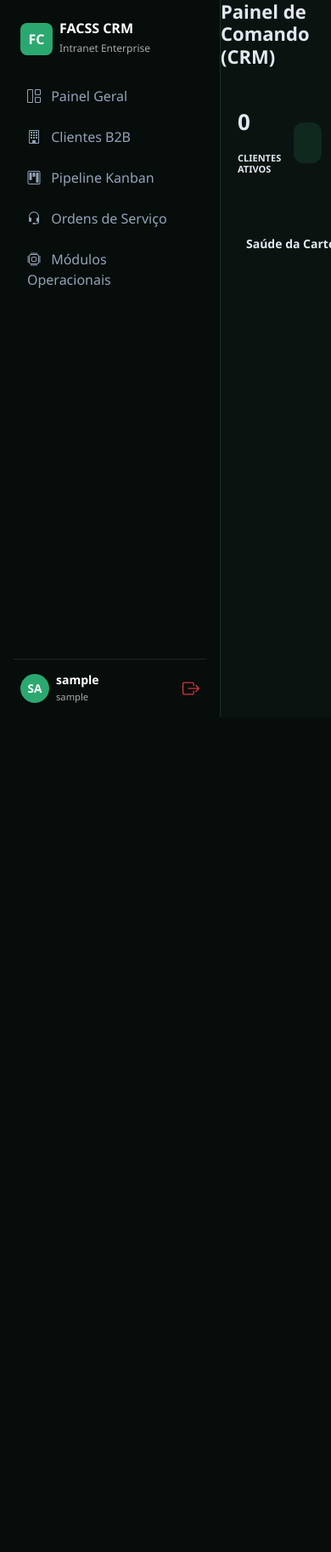
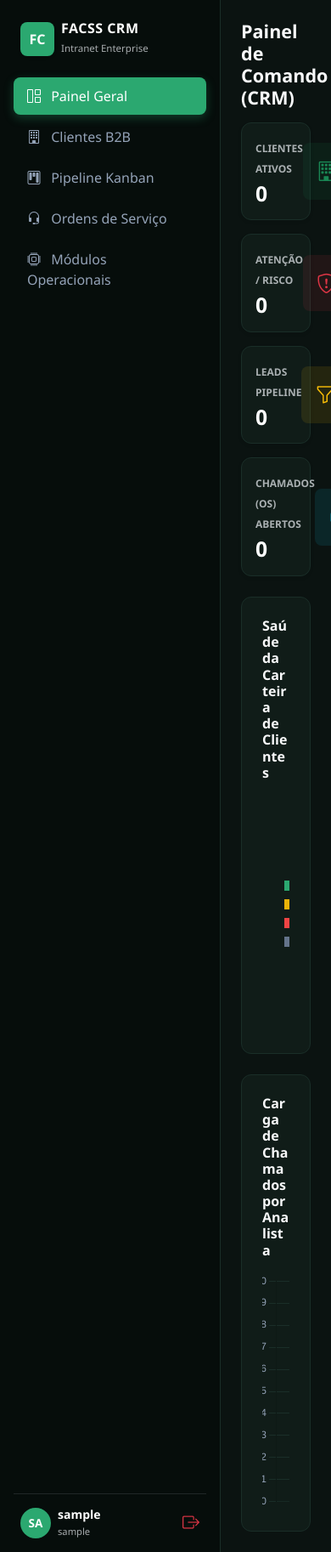
Before and after one commit to fjunioalves-18/facss-crm, a Flask app: page / in a window 390 px wide. Shown: the whole page at 85% size. Before the commit the page ends 844 px from the top, so only its background shows below. Run offline with Flask 3, Linux system fonts and the light colour scheme; the visitor is signed in with stand-in values (Sample User, id 1); data that the repository does not hold is empty; a map, chart or similar area stays blank.

Commit message:
Restaurando layout definitivo verde FACSS, KPIs e backend ajustado

```diff
--- a/app.py
+++ b/app.py
@@ -22,7 +22,7 @@ if not firebase_admin._apps:
         cred = credentials.Certificate(cred_path)
         firebase_admin.initialize_app(cred)
     else:
-        print(f"❌ [ERRO] Credenciais do Firebase não encontradas em: {cred_path}")
+        print(f"[AVISO FIREBASE] Credenciais não encontradas em: {cred_path}")
 
 db = firestore.client()
 
--- a/templates/base.html
+++ b/templates/base.html
@@ -4,20 +4,29 @@
     <meta charset="UTF-8">
     <meta name="viewport" content="width=device-width, initial-scale=1.0">
     <title>FACSS CRM & Operações</title>
+    <!-- Bootstrap 5.3 CSS & Icons -->
     <link href="https://cdn.jsdelivr.net/npm/bootstrap@5.3.2/dist/css/bootstrap.min.css" rel="stylesheet">
     <link href="https://cdn.jsdelivr.net/npm/bootstrap-icons@1.11.1/font/bootstrap-icons.css" rel="stylesheet">
     <script src="https://cdn.jsdelivr.net/npm/chart.js"></script>
     <style>
+        :root {
+            --facss-green: #2ba870;
+            --facss-green-hover: #21885a;
+            --facss-bg: #0b1311;
+            --facss-sidebar: #060d0b;
+            --facss-card: #101c18;
+            --facss-border: #1a2e28;
+        }
         body {
-            background-color: #0b1311;
+            background-color: var(--facss-bg);
             color: #e2e8f0;
-            font-family: 'Segoe UI', Tahoma, Geneva, Verdana, sans-serif;
+            font-family: 'Segoe UI', system-ui, -apple-system, sans-serif;
             min-height: 100vh;
         }
         .sidebar {
             width: 260px;
-            background-color: #060d0b;
-            border-right: 1px solid #1a2e28;
+            background-color: var(--facss-sidebar);
+            border-right: 1px solid var(--facss-border);
             min-height: 100vh;
         }
         .sidebar .nav-link {
@@ -26,6 +35,7 @@
             border-radius: 8px;
             margin-bottom: 4px;
             font-weight: 500;
+            transition: all 0.2s ease;
         }
         .sidebar .nav-link:hover {
             color: #ffffff;
@@ -33,46 +43,70 @@
         }
         .sidebar .nav-link.active {
             color: #ffffff !important;
-            background-color: #2ba870 !important;
+            background-color: var(--facss-green) !important;
+            box-shadow: 0 4px 12px rgba(43, 168, 112, 0.3);
         }
         .content-wrapper {
             flex: 1;
-            background-color: #0b1311;
+            background-color: var(--facss-bg);
             overflow-y: auto;
         }
         .card {
-            background-color: #101c18 !important;
-            border: 1px solid #1a2e28 !important;
+            background-color: var(--facss-card) !important;
+            border: 1px solid var(--facss-border) !important;
             border-radius: 12px;
         }
         .table-dark {
-            --bs-table-bg: #101c18;
-            --bs-table-border-color: #1a2e28;
+            --bs-table-bg: var(--facss-card);
+            --bs-table-border-color: var(--facss-border);
         }
-        .btn-success {
-            background-color: #2ba870 !important;
-            border-color: #2ba870 !important;
+        /* Padronização dos Botões na Identidade Verde FACSS */
+        .btn-primary, .btn-success {
+            background-color: var(--facss-green) !important;
+            border-color: var(--facss-green) !important;
+            color: #ffffff !important;
         }
-        .btn-success:hover {
-            background-color: #21885a !important;
+        .btn-primary:hover, .btn-success:hover {
+            background-color: var(--facss-green-hover) !important;
+            border-color: var(--facss-green-hover) !important;
+        }
+        .btn-outline-primary, .btn-outline-success {
+            color: var(--facss-green) !important;
+            border-color: var(--facss-green) !important;
+        }
+        .btn-outline-primary:hover, .btn-outline-success:hover {
+            background-color: var(--facss-green) !important;
+            color: #ffffff !important;
+        }
+        .form-control, .form-select {
+            background-color: #060d0b !important;
+            border-color: var(--facss-border) !important;
+            color: #e2e8f0 !important;
+        }
+        .form-control:focus, .form-select:focus {
+            border-color: var(--facss-green) !important;
+            box-shadow: 0 0 0 0.25rem rgba(43, 168, 112, 0.25) !important;
         }
     </style>
 </head>
 <body>
     <div class="d-flex">
+        <!-- SIDEBAR -->
         <aside class="sidebar p-3 d-flex flex-column justify-content-between">
             <div>
+                <!-- LOGO FACSS -->
                 <div class="d-flex align-items-center mb-4 px-2 pt-2">
-                    <div class="bg-success text-white fw-bold rounded-3 d-flex align-items-center justify-content-center me-2" style="width: 38px; height: 38px; background-color: #2ba870 !important;">FC</div>
+                    <div class="text-white fw-bold rounded-3 d-flex align-items-center justify-content-center me-2 shadow-sm" style="width: 40px; height: 40px; background-color: var(--facss-green);">FC</div>
                     <div>
-                        <h6 class="fw-bold mb-0 text-white">FACSS CRM</h6>
-                        <small class="text-muted" style="font-size: 0.75rem;">Intranet Enterprise</small>
+                        <h6 class="fw-bold mb-0 text-white" style="letter-spacing: 0.5px;">FACSS CRM</h6>
+                        <small class="text-muted" style="font-size: 0.72rem;">Intranet Enterprise</small>
                     </div>
                 </div>
 
+                <!-- MENU COMPLETO -->
                 <ul class="nav nav-pills flex-column">
                     <li class="nav-item">
-                        <a href="/" class="nav-link {% if active_tab == 'dashboard' or not active_tab %}active{% endif %}">
+                        <a href="/" class="nav-link {% if active_tab == 'dash' or active_tab == 'dashboard' or not active_tab %}active{% endif %}">
                             <i class="bi bi-grid-1x2 me-2"></i> Painel Geral
                         </a>
                     </li>
@@ -99,15 +133,16 @@
                 </ul>
             </div>
 
+            <!-- USUÁRIO LOGADO -->
             <div class="pt-3 border-top border-secondary border-opacity-25 px-2">
                 <div class="d-flex align-items-center justify-content-between">
                     <div class="d-flex align-items-center">
-                        <div class="bg-success text-white rounded-circle d-flex align-items-center justify-content-center me-2 fw-bold" style="width: 34px; height: 34px; font-size: 0.85rem; background-color: #2ba870 !important;">
+                        <div class="text-white rounded-circle d-flex align-items-center justify-content-center me-2 fw-bold" style="width: 36px; height: 36px; font-size: 0.85rem; background-color: var(--facss-green);">
                             {{ session.get('usuario_nome', 'FL')[0:2] | upper }}
                         </div>
                         <div style="line-height: 1.2;">
                             <div class="fw-semibold text-white small">{{ session.get('usuario_nome', 'Flávio Alves') }}</div>
-                            <small class="text-muted" style="font-size: 0.7rem;">{{ session.get('usuario_cargo', 'Gestor de Operações') }}</small>
+                            <small class="text-muted" style="font-size: 0.7rem;">{{ session.get('usuario_cargo', 'Analista / Operações') }}</small>
                         </div>
                     </div>
                     <a href="/logout" class="text-danger ms-2" title="Sair"><i class="bi bi-box-arrow-right fs-5"></i></a>
@@ -115,6 +150,7 @@
             </div>
         </aside>
 
+        <!-- CONTEÚDO PRINCIPAL -->
         <main class="content-wrapper min-vh-100">
             {% block content %}{% endblock %}
         </main>
--- a/templates/index.html
+++ b/templates/index.html
@@ -1,108 +1,127 @@
 {% extends "base.html" %}
 {% block content %}
-<style>
-    .kpi-grid { display: grid; grid-template-columns: repeat(4, 1fr); gap: 20px; margin-bottom: 25px; }
-    .kpi-card { background: var(--bg-card); border-radius: 16px; padding: 20px; border: 1px solid var(--border-color); display: flex; align-items: center; justify-content: space-between; }
-    .kpi-info h3 { font-size: 11px; color: var(--text-muted); font-weight: 700; text-transform: uppercase; margin-bottom: 6px; }
-    .kpi-info p { font-size: 26px; font-weight: 800; color: var(--text-main); }
-    .kpi-icon { width: 48px; height: 48px; border-radius: 12px; display: flex; justify-content: center; align-items: center; font-size: 20px; }
+<div class="container-fluid p-4">
+    <h4 class="fw-bold text-light mb-3">Painel de Comando (CRM)</h4>
 
-    .charts-grid { display: grid; grid-template-columns: 1fr 1fr; gap: 20px; margin-bottom: 25px; }
-    .chart-card { background: var(--bg-card); border: 1px solid var(--border-color); border-radius: 16px; padding: 22px; }
-</style>
-
-<div style="margin-bottom: 25px;">
-    <h2 style="font-size: 22px; font-weight: 800; color: var(--text-main);">Painel de Comando (CRM)</h2>
+    {% if os_criticas > 0 or clientes_sem_contato > 0 %}
+    <div class="alert alert-warning bg-warning bg-opacity-10 border-warning border-opacity-25 text-warning mb-4 d-flex align-items-center rounded-3" role="alert">
+        <i class="bi bi-exclamation-triangle-fill fs-5 me-2"></i>
+        <div>
+            <strong>Alerta de Retenção:</strong> {{ clientes_sem_contato }} Clientes Ativos estão há mais de 30 dias sem nenhum registro de contato/atendimento.
         </div>
-
-{% if clientes_sem_contato > 0 %}
-<div class="alert alert-warning" style="margin-bottom: 25px;">
-    <i class="fa-solid fa-clock-rotate-left"></i>
-    <span><strong>Alerta de Retenção:</strong> {{ clientes_sem_contato }} Clientes Ativos estão há mais de 30 dias sem nenhum registro de contato/atendimento.</span>
     </div>
     {% endif %}
 
-<div class="kpi-grid">
-    <div class="kpi-card">
-        <div class="kpi-info">
-            <p>{{ total_ativos }}</p>
-            <h3>Clientes Ativos</h3>
+    <!-- CARDS KPI CORRIGIDOS -->
+    <div class="row g-3 mb-4">
+        <div class="col-md-3">
+            <div class="card p-3 border-start border-4 border-success shadow-sm">
+                <div class="d-flex justify-content-between align-items-center">
+                    <div>
+                        <small class="text-muted fw-semibold text-uppercase" style="font-size: 0.75rem;">Clientes Ativos</small>
+                        <h2 class="fw-bold text-white mb-0 mt-1">{{ total_ativos }}</h2>
                     </div>
-        <div class="kpi-icon" style="background: rgba(43, 168, 112, 0.15); color: var(--brand-green);"><i class="fa-solid fa-users"></i></div>
+                    <div class="bg-success bg-opacity-10 p-3 rounded-3 text-success">
+                        <i class="bi bi-building fs-3"></i>
                     </div>
-    <div class="kpi-card">
-        <div class="kpi-info">
-            <p>{{ total_atencao }}</p>
-            <h3>Atenção / Risco</h3>
                 </div>
-        <div class="kpi-icon" style="background: rgba(244, 63, 94, 0.15); color: #f43f5e;"><i class="fa-solid fa-heart-pulse"></i></div>
-    </div>
-    <div class="kpi-card">
-        <div class="kpi-info">
-            <p>{{ total_leads }}</p>
-            <h3>Leads Pipeline</h3>
-        </div>
-        <div class="kpi-icon" style="background: rgba(196, 155, 102, 0.15); color: var(--brand-gold);"><i class="fa-solid fa-filter-circle-dollar"></i></div>
-    </div>
-    <div class="kpi-card">
-        <div class="kpi-info">
-            <p>{{ os_abertas }}</p>
-            <h3>Chamados (OS) Abertos</h3>
-        </div>
-        <div class="kpi-icon" style="background: rgba(99, 102, 241, 0.15); color: #818cf8;"><i class="fa-solid fa-ticket"></i></div>
             </div>
         </div>
 
-<!-- GRÁFICOS VISÍVEIS DA CARTEIRA E ANALISTAS -->
-<div class="charts-grid">
-    <div class="chart-card">
-        <h3 style="font-size: 14px; font-weight: 700; color: var(--text-main); margin-bottom: 15px;">
-            <i class="fa-solid fa-pie-chart" style="color: var(--brand-green); margin-right: 8px;"></i> Saúde da Carteira de Clientes
-        </h3>
-        <div style="height: 220px; display: flex; justify-content: center;">
-            <canvas id="chartHealth"></canvas>
+        <div class="col-md-3">
+            <div class="card p-3 border-start border-4 border-danger shadow-sm">
+                <div class="d-flex justify-content-between align-items-center">
+                    <div>
+                        <small class="text-muted fw-semibold text-uppercase" style="font-size: 0.75rem;">Atenção / Risco</small>
+                        <h2 class="fw-bold text-white mb-0 mt-1">{{ total_atencao }}</h2>
+                    </div>
+                    <div class="bg-danger bg-opacity-10 p-3 rounded-3 text-danger">
+                        <i class="bi bi-shield-exclamation fs-3"></i>
+                    </div>
+                </div>
             </div>
         </div>
 
-    <div class="chart-card">
-        <h3 style="font-size: 14px; font-weight: 700; color: var(--text-main); margin-bottom: 15px;">
-            <i class="fa-solid fa-chart-column" style="color: var(--brand-green); margin-right: 8px;"></i> Carga de Chamados por Analista
-        </h3>
-        <div style="height: 220px;">
+        <div class="col-md-3">
+            <div class="card p-3 border-start border-4 border-warning shadow-sm">
+                <div class="d-flex justify-content-between align-items-center">
+                    <div>
+                        <small class="text-muted fw-semibold text-uppercase" style="font-size: 0.75rem;">Leads Pipeline</small>
+                        <h2 class="fw-bold text-white mb-0 mt-1">{{ total_leads }}</h2>
+                    </div>
+                    <div class="bg-warning bg-opacity-10 p-3 rounded-3 text-warning">
+                        <i class="bi bi-funnel fs-3"></i>
+                    </div>
+                </div>
+            </div>
+        </div>
+
+        <div class="col-md-3">
+            <div class="card p-3 border-start border-4 border-info shadow-sm">
+                <div class="d-flex justify-content-between align-items-center">
+                    <div>
+                        <small class="text-muted fw-semibold text-uppercase" style="font-size: 0.75rem;">Chamados (OS) Abertos</small>
+                        <h2 class="fw-bold text-white mb-0 mt-1">{{ os_abertas }}</h2>
+                    </div>
+                    <div class="bg-info bg-opacity-10 p-3 rounded-3 text-info">
+                        <i class="bi bi-headset fs-3"></i>
+                    </div>
+                </div>
+            </div>
+        </div>
+    </div>
+
+    <!-- GRÁFICOS -->
+    <div class="row g-4">
+        <div class="col-md-6">
+            <div class="card p-4 h-100">
+                <h6 class="fw-bold text-light mb-3">Saúde da Carteira de Clientes</h6>
+                <div style="height: 280px;" class="d-flex justify-content-center align-items-center">
+                    <canvas id="chartSaude"></canvas>
+                </div>
+            </div>
+        </div>
+
+        <div class="col-md-6">
+            <div class="card p-4 h-100">
+                <h6 class="fw-bold text-light mb-3">Carga de Chamados por Analista</h6>
+                <div style="height: 280px;">
                     <canvas id="chartAnalistas"></canvas>
+                </div>
+            </div>
         </div>
     </div>
 </div>
 
 <script>
-    // Gráfico 1: Saúde da Carteira
-    const ctxHealth = document.getElementById('chartHealth').getContext('2d');
-    new Chart(ctxHealth, {
+document.addEventListener("DOMContentLoaded", function () {
+    const ctxSaude = document.getElementById('chartSaude').getContext('2d');
+    new Chart(ctxSaude, {
         type: 'doughnut',
         data: {
             labels: ['Saudável', 'Atenção', 'Risco', 'Sem Dados'],
             datasets: [{
                 data: {{ health_chart | tojson }},
-                backgroundColor: ['#2ba870', '#c49b66', '#f43f5e', '#64748b'],
+                backgroundColor: ['#2ba870', '#eab308', '#ef4444', '#64748b'],
                 borderWidth: 0
             }]
         },
         options: {
             responsive: true,
             maintainAspectRatio: false,
-            cutout: '68%',
-            plugins: { legend: { position: 'right', labels: { color: '#829a92', font: { family: 'Plus Jakarta Sans', size: 11 } } } }
+            plugins: {
+                legend: { position: 'right', labels: { color: '#cbd5e1' } }
+            }
         }
     });
 
-    // Gráfico 2: Analistas
     const ctxAnalistas = document.getElementById('chartAnalistas').getContext('2d');
     new Chart(ctxAnalistas, {
         type: 'bar',
         data: {
             labels: {{ labels_analistas | tojson }},
             datasets: [{
-                label: 'OS Atribuídas',
+                label: 'OSs Abertas',
                 data: {{ qtd_analistas | tojson }},
                 backgroundColor: '#2ba870',
                 borderRadius: 6
@@ -111,12 +130,13 @@
         options: {
             responsive: true,
             maintainAspectRatio: false,
-            plugins: { legend: { display: false } },
             scales: {
-                x: { grid: { display: false }, ticks: { color: '#829a92' } },
-                y: { grid: { color: 'rgba(255,255,255,0.05)' }, ticks: { color: '#829a92', stepSize: 1 } }
+                x: { ticks: { color: '#94a3b8' }, grid: { display: false } },
+                y: { ticks: { color: '#94a3b8' }, grid: { color: '#1a2e28' } }
+            },
+            plugins: { legend: { display: false } }
         }
-        }
+    });
 });
 </script>
 {% endblock %}
```
Lines whose indentation alone changed are shown as unchanged.
